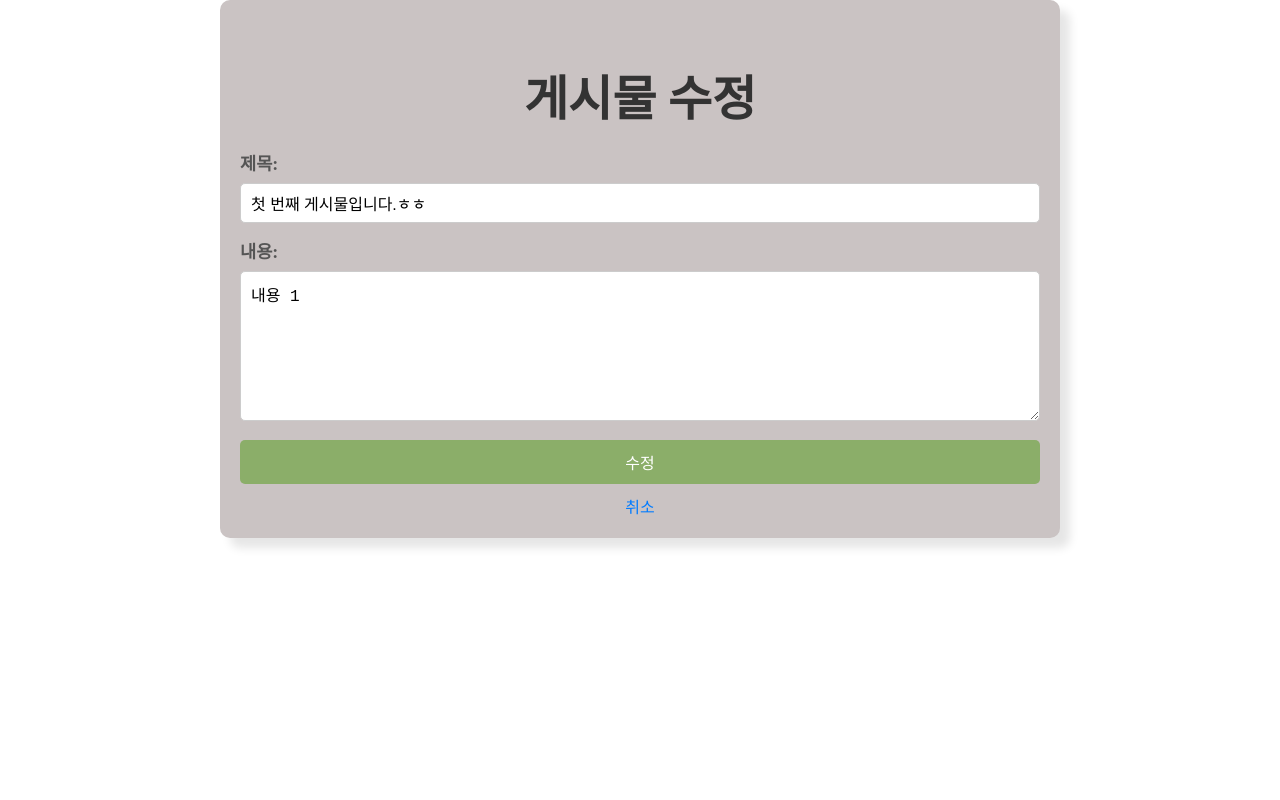
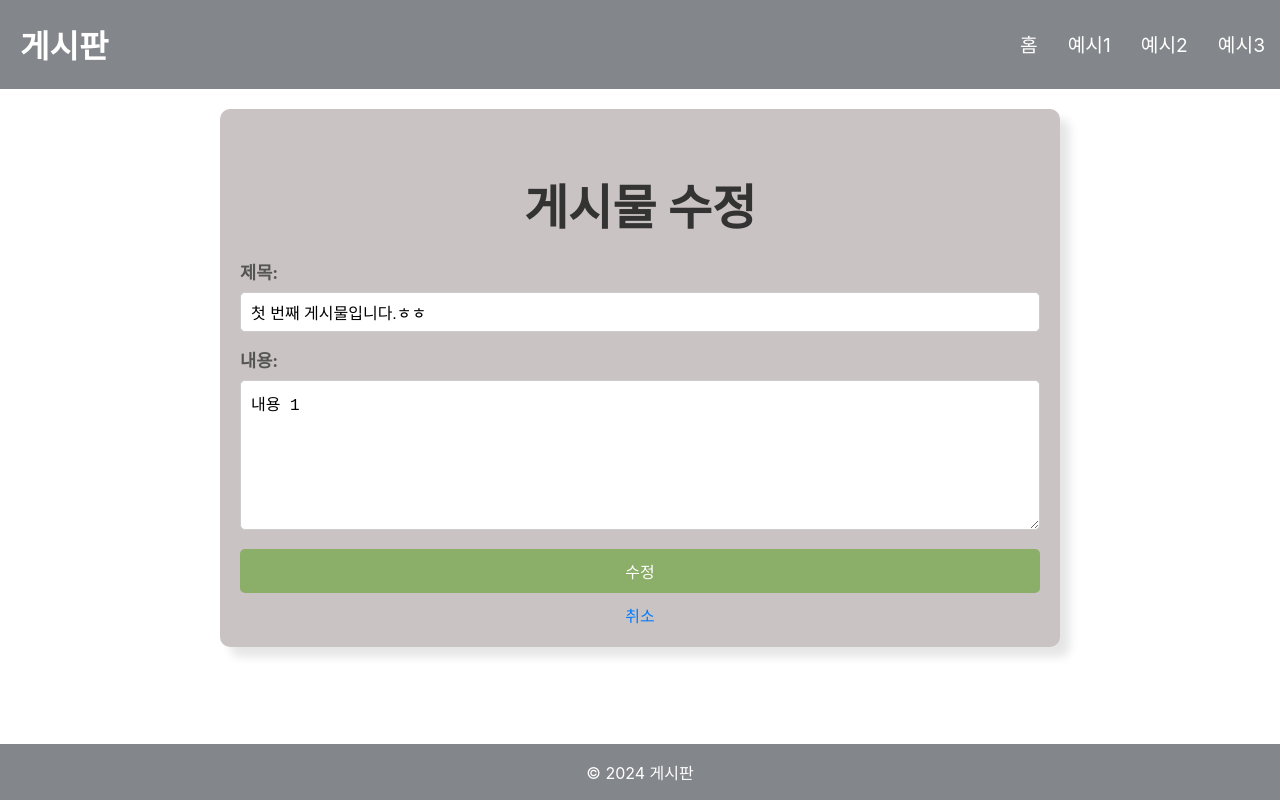
Before and after one commit to yumXD/portfolio-site, a React (Create React App) app: page /edit/1 in a window 1280 px wide. Built offline with nearby package versions, Linux system fonts and the light colour scheme.

Commit message:
Feat: 컴포넌트 추가
Header, Footer

```diff
--- a/src/App.js
+++ b/src/App.js
@@ -5,11 +5,32 @@ import BoardList from './pages/BoardList';
 import AddPostForm from './pages/AddPostForm';
 import EditPostForm from './pages/EditPostForm';
 import PostDetail from './pages/PostDetail';
+import Header from './pages/Header';
+import Footer from './pages/Footer';
+import styled from 'styled-components';
+
+const AppContainer = styled.div`
+    display: flex;
+    flex-direction: column;
+    height: 100vh;
+`;
+
+const Content = styled.main`
+    flex: 1;
+    padding: 20px;
+    //margin-top: 80px; /* Header height */
+    //margin-bottom: 60px; /* Footer height */
+    overflow-y: auto; /* Enable scrolling */
+`;
+
 
 // App 컴포넌트에서 라우팅 설정
 const App = () => {
   return (
       <BrowserRouter>
+      <AppContainer>
+                <Header />
+                <Content>
             <Routes>
                 <Route index element={<BoardList />} /> {/* element={<BoardList />} :해당 URL로 접근할 때 렌더링할 컴포넌트를 지정 */}
                 <Route path="/add" element={<AddPostForm />} />
@@ -17,6 +38,10 @@ const App = () => {
                 <Route path="/post/:postId" element={<PostDetail />} />
                 <Route path="/edit/:postId" element={<EditPostForm />} />
             </Routes>
+                </Content>
+                <Footer />
+            </AppContainer>
+
         </BrowserRouter>
   );
 };
--- a/src/pages/BoardList.jsx
+++ b/src/pages/BoardList.jsx
@@ -13,13 +13,6 @@ const BoardContainer = styled.div `
     background-color: #cac3c3;
     border-radius: 10px;
     box-shadow: 10px 10px 10px rgba(0, 0, 0, 0.1);
-`;
-
-const Title = styled.h2`
-    font-size: 3rem;
-    margin: 20px;
-    text-align: center;
-    color: #333;
 `;
 
 const AddPostButton = styled(Link)`
@@ -73,7 +66,6 @@ const BoardList = () => {
 
     return (
         <BoardContainer>
-            <Title>게시판</Title>
             <AddPostButton to="/add">게시물 추가</AddPostButton>
             {
                 posts.length === 0
--- /dev/null
+++ b/src/pages/Footer.jsx
@@ -0,0 +1,20 @@
+import React from 'react';
+import styled from 'styled-components';
+
+const FooterContainer = styled.footer`
+    background-color: #83868a;
+    color: white;
+    /* padding: 10px 0; */
+    text-align: center;
+    flex-shrink: 0; /* Ensure footer does not shrink */
+`;
+
+const Footer = () => {
+    return (
+        <FooterContainer>
+            <p>&copy; 2024 게시판</p>
+        </FooterContainer>
+    );
+};
+
+export default Footer;
--- /dev/null
+++ b/src/pages/Header.jsx
@@ -0,0 +1,49 @@
+import React from 'react';
+import { Link } from 'react-router-dom';
+import styled from 'styled-components';
+
+const HeaderContainer = styled.header`
+    display: flex; // 가로방향 배치
+    background-color: #83868a;
+    color: white;
+    align-items: center;
+    justify-content: space-between;
+`;
+
+const Title = styled.h1 `
+    margin-left:20px;
+`;
+
+const Nav = styled.nav`
+    display: flex;
+    justify-content:  space-between;
+    align-items: center;
+`;
+
+const NavLink = styled(Link)`
+    color: white;
+    margin: 0 15px;
+    text-decoration: none;
+    font-size: 1.2rem;
+    transition: color 0.3s;
+
+    &:hover {
+        color: #adb5bd;
+    }
+`;
+
+const Header = () => {
+    return (
+        <HeaderContainer>
+            <Title>게시판</Title>
+            <Nav>
+                <NavLink to="/">홈</NavLink>
+                <NavLink to="/#">예시1</NavLink>
+                <NavLink to="/#">예시2</NavLink>
+                <NavLink to="/#">예시3</NavLink>
+            </Nav>
+        </HeaderContainer>
+    );
+};
+
+export default Header;
```
